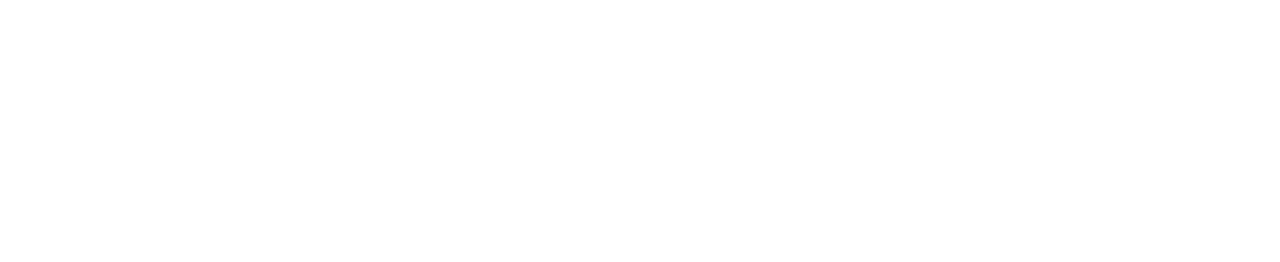
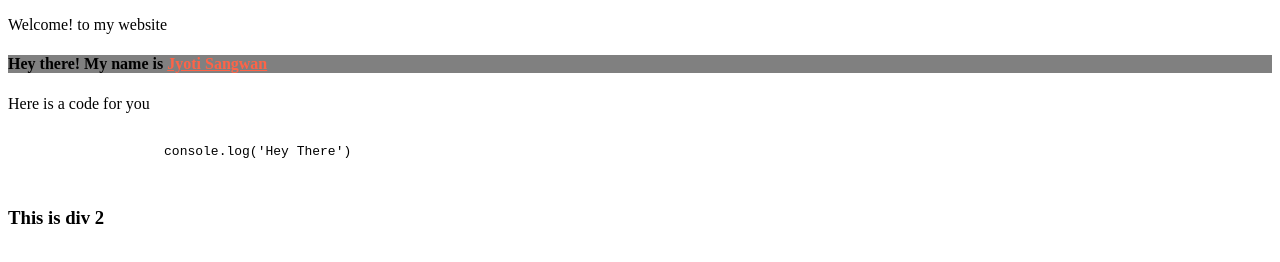
Before and after one commit to jyoti1911sngwn/javascript-DOM, a plain HTML site: page index2.html in a window 1280 px wide. Drawn offline with Linux system fonts and the light colour scheme.

Commit message:
get element by id

```diff
--- a/index2.html
+++ b/index2.html
@@ -2,8 +2,52 @@
 <html>
     <head>
         <title>Title</title>
+        <style>
+            .red-color {
+                color: red
+            }
+            .underline{
+                text-decoration: underline ;
+            }
+        </style>
     </head>
     <body>
-
+            <nav class="block">
+        <p class="paragraph">Welcome! to my website</p>
+    </nav>
+    <div class="block">
+        <h4>Hey there! My name is
+            <span id="username">
+                Jyoti Sangwan
+            </span>
+        </h4>
+        <p class="paragraph">
+            Here is a code for you
+        </p>
+        <pre>
+                <code>
+                    console.log('Hey There')
+                </code>
+            </pre>
+    </div>
+    <div>
+        <div>
+            <h3>
+                This is div 2
+            </h3>
+        </div>
+    </div>
+    <script>
+        const el = document.getElementById("username")
+        // el.style.color = "green"
+        el.classList.add(
+            // "red-color" ,
+            "underline"
+        )
+        el.style.color = "tomato"
+        console.log(el.classList )
+        el.parentElement.style.backgroundColor = "gray"
+        // el.remove()
+    </script>
     </body>
 </html>
```
